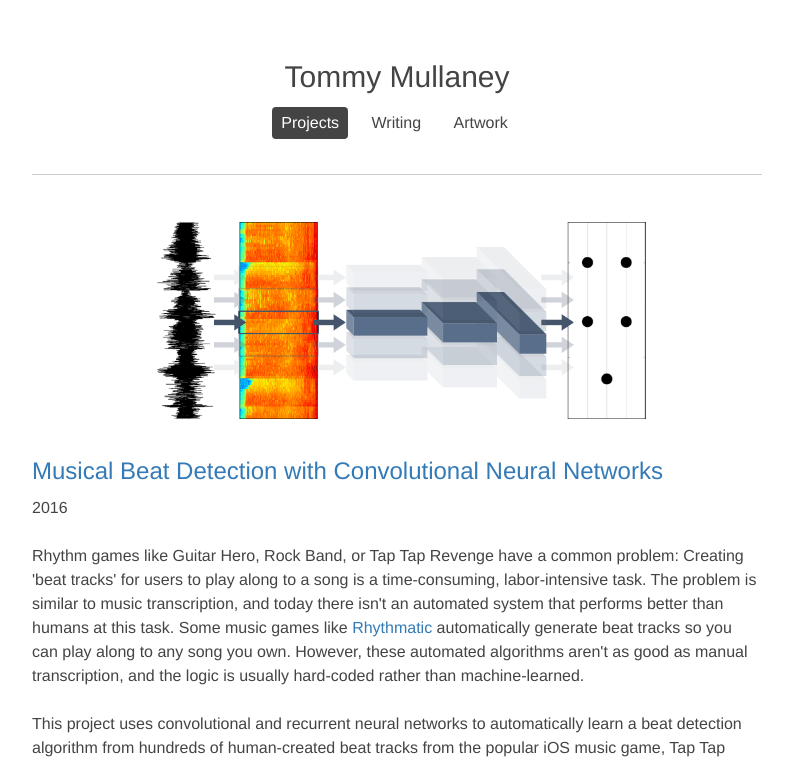
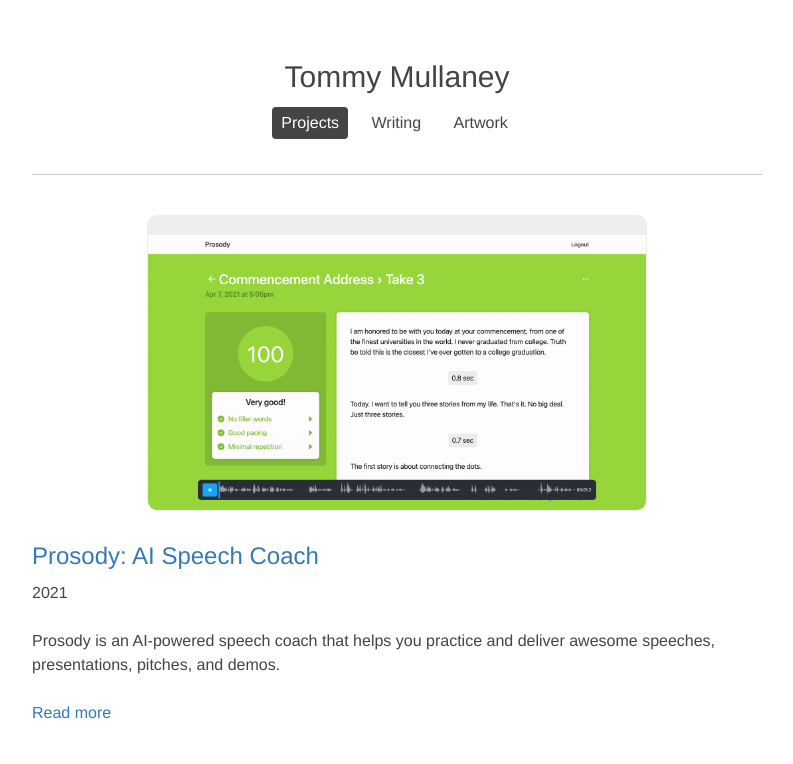
Before and after one commit to tmullaney/tmullaney.github.io, a Jekyll site: the page built from projects/index.html, in a window 1280 px wide. Shown: the top 764 px of the page, without its empty margins (243-1036 px from the left). Built offline with Jekyll 4.4.1, drawn with Linux system fonts in a browser that asks for light colours; some of the changed text lies outside the part shown.

Commit message:
add prosody & squashai

```diff
--- a/_layouts/category.html
+++ b/_layouts/category.html
@@ -11,7 +11,7 @@
         <div class="row">
           {% if post.feature_image %}
           <div class="col-md-12">
-            <img class="img-responsive feature-img" src="{{ post.feature_image }}"></img>
+            <img class="img-responsive feature-img  {% if post.feature_image_class %}{{ post.feature_image_class }}{% endif %}" src="{{ post.feature_image }}"></img>
           </div>
           {% endif %}
           <div class="col-md-12">
--- a/_layouts/post.html
+++ b/_layouts/post.html
@@ -2,7 +2,7 @@
 
 <hr style="margin-top: 35px;">
 {% if page.feature_image %}
-    <img style="margin-top: 40px; margin-bottom: -10px;" class="img-responsive feature-img" src="{{ page.feature_image }}"></img>
+    <img style="margin-top: 40px; margin-bottom: -10px;" class="img-responsive feature-img {% if page.feature_image_class %}{{ page.feature_image_class }}{% endif %}" src="{{ page.feature_image }}"></img>
 {% endif %}
 <h3 class="text-center" style="margin-bottom: 25px;">{{ page.title }}</h3>
 <p class="text-center" style="margin-top: -15px">{{ page.date | date: "%Y" }}</p>
--- /dev/null
+++ b/_posts/2021-04-01-prosody.markdown
@@ -0,0 +1,28 @@
+---
+layout: post
+title:  "Prosody: AI Speech Coach"
+date:   2021-04-01
+category: projects
+feature_image: /img/prosody-demo-playback-02.gif
+feature_image_class: rounded macstyle-small
+detail: true
+priority: -40
+excerpt: Prosody is an AI-powered speech coach that helps you practice and deliver awesome speeches, presentations, pitches, and demos.
+---
+
+Prosody is an AI-powered speech coach that helps you practice and deliver awesome speeches, presentations, pitches, and demos. Just hit 'Record' and deliver your presentation, then Prosody will give you smart, helpful tips on how to take your delivery to the next level.
+
+![](/img/prosody-demo-recording-01.gif){:class="img-responsive rounded macstyle"}
+
+![](/img/prosody-demo-pacing-02.gif){:class="img-responsive rounded macstyle"}
+
+Like a friend or a super-smart mirror, Prosody listens and watches as you practice. When you're done, you get feedback on things like:
+
+ * **Fillers**: Are you relying too much on filler words like 'um', 'uh', and 'like'?
+ * **Pacing**: Are you speaking too quickly or slowly in certain parts? Are you varying your pace enough?
+ * **Pausing**: Are you pausing the right amount, both for emphasis and to help with listener comprehension?
+ * **Repetition**: Are you overusing certain words?
+
+Prosody will also keep track of how you're doing over time -- encouraging you to keep honing your skills as you practice.
+
+I expect Prosody to keep getting smarter over time, too, providing feedback on new things like body language and more nuanced advice depending on the type of presentation you're giving (e.g., a wedding toast versus a product pitch). Stay tuned :)
--- a/css/main.css
+++ b/css/main.css
@@ -153,3 +153,31 @@
     margin-top: 30px;
     margin-bottom: 30px;
 }
+
+.rounded {
+    border-radius: 10px;
+}
+
+.macstyle {
+    border-radius: 10px;
+    border: 1px solid #eee;
+    border-top: 30px solid #eee;
+}
+
+.macstyle-small {
+    border-radius: 10px;
+    border: 1px solid #eee;
+    border-top: 20px solid #eee;
+}
+
+.macstyle-dark {
+    border-radius: 10px;
+    border: 1px solid #121D2B;
+    border-top: 30px solid #121D2B;
+}
+
+.macstyle-small-dark {
+    border-radius: 10px;
+    border: 1px solid #121D2B;
+    border-top: 20px solid #121D2B;
+}
--- a/index.html
+++ b/index.html
@@ -14,13 +14,14 @@
   <div class="col-md-6">
     <h4 class="intro">Recent</h4>
     <ul class="intro" style="text-align: left">
+      <li><a href="/projects/prosody">Prosody: AI Speech Coach</a></li>
+      <li><a href="/projects/squash-ai">SquashAI: Computer Vision for Squash</a></li>
       <li><a href="/projects/rhythm-games-neural-networks">Musical Beat Detection with Convolutional Neural Networks</a></li>
       <li><a href="/projects/char-rnn-gchat">Building My Own Google Hangouts 'Autocomplete' with Char-RNN</a></li>
-      <li><a href="/writing/artificial-intelligence">Artificial Intelligence: A Case for Optimism</a></li>
     </ul>
   </div>
   <div class="col-md-6">
     <h4 class="intro">About me</h4>
-    I'm currently a Product Manager at <a href="https://sema4genomics.com/">Sema4</a>. This site houses a collection of side projects I've worked on over the last few years. I love building and learning new things, and these days I'm particularly excited about genomics, artificial intelligence, and UX design. If you want to chat, you can find me on <a href="http://www.linkedin.com/in/tmullaney">LinkedIn</a>.
+    I'm a Director of Product at <a href="https://sema4.com/">Sema4</a>. This site houses a collection of side projects I've worked on over the last few years. I love <a href="https://www.goodreads.com/review/list/67711418?shelf=read">reading</a>, building, and learning new things, and these days I'm particularly excited about genomics, artificial intelligence, and UX design. If you want to chat, you can find me on <a href="http://www.linkedin.com/in/tmullaney">LinkedIn</a>.
   </div>
 </div>
```
Also changed, not shown: _posts/2020-06-01-squash-ai.markdown (added, +37 -0 lines), img/prosody-demo-playback-02.gif (added), img/prosody-demo-recording-01.gif (added), img/squashai-sample-report.png (added), 3 other files.
